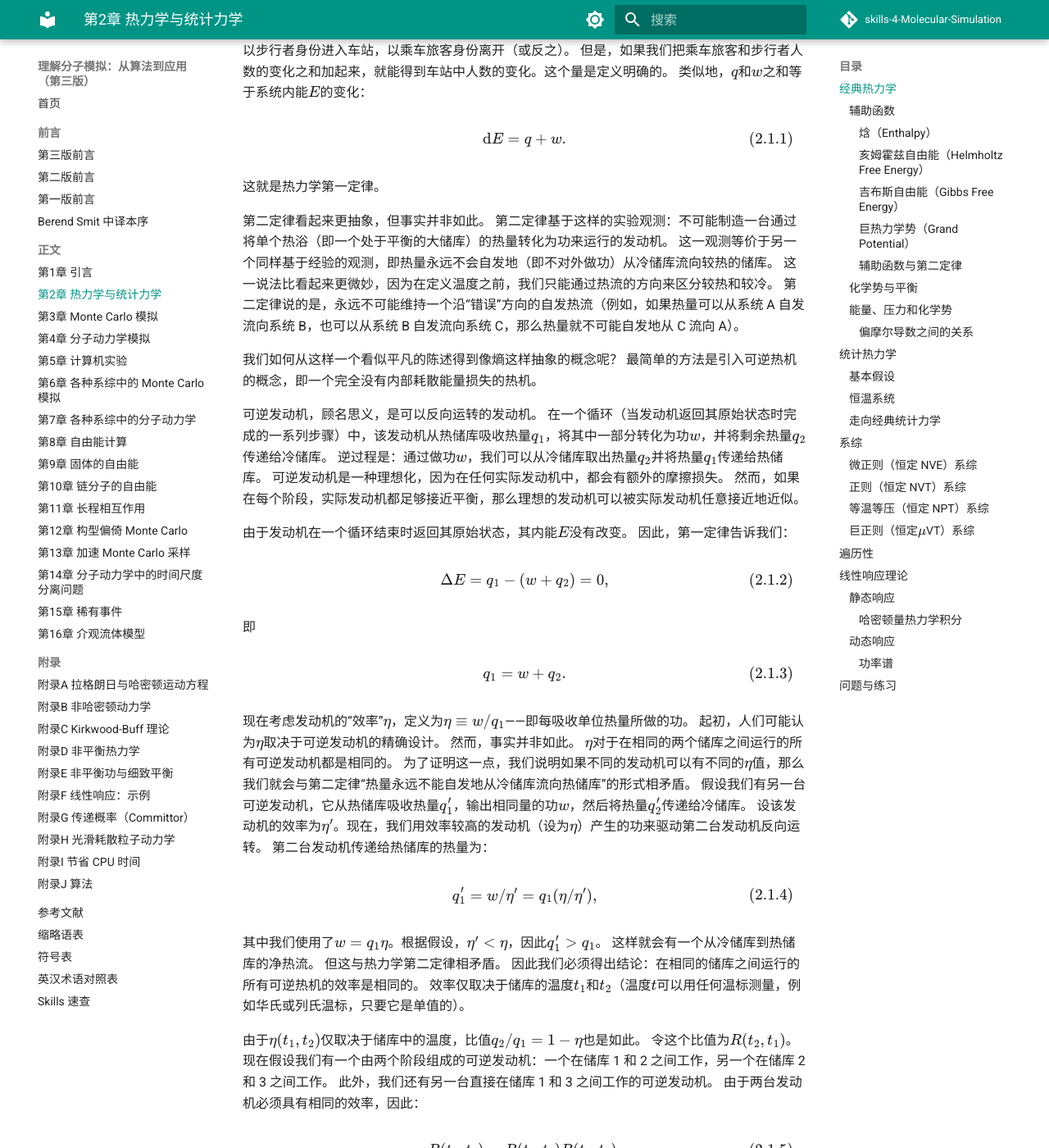
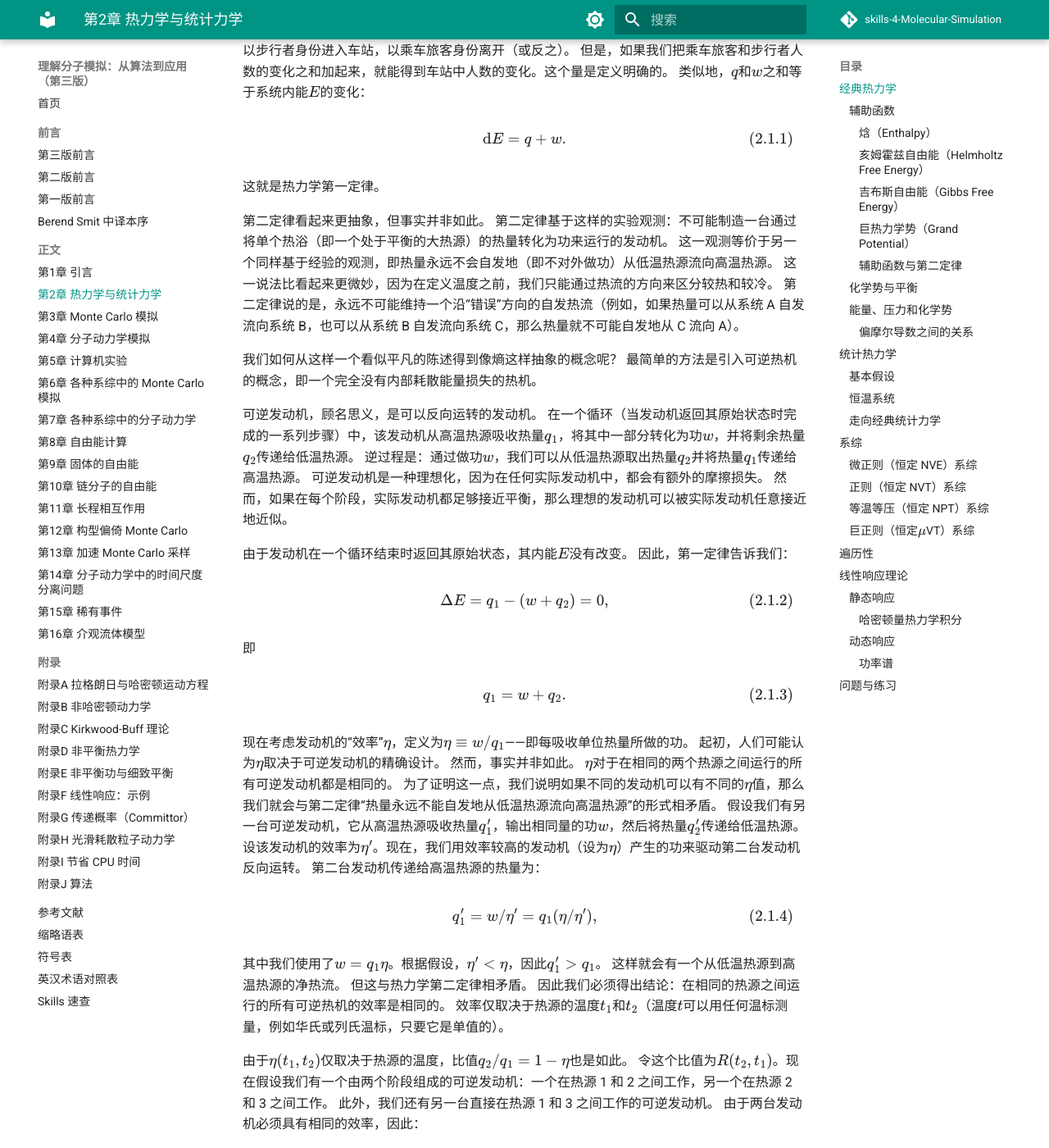
Before and after one commit to KASSARhahaha/skills-4-Molecular-Simulation, an MkDocs documentation site: the page built from docs/chapters/ch02-thermo-statmech.md, in a window 1280 px wide and 1400 px high, scrolled down 967 px. Shown: the whole window at 82% size. Built offline with MkDocs 1.6.1 and Material for MkDocs 9.7.7, drawn with Linux system fonts in a browser that asks for light colours; comment, search, counter and statistics services are not loaded; some of the changed text lies outside the part shown.

Commit message:
同步译稿：术语统一（热源/储库、时间步/时间步长）
对应译稿仓 ed029c2。第 2.1 节的 reservoir 是经典热力学的热源，
「冷储库/热储库」改「低温热源/高温热源」19 处；5 处「热库」按所指归入
热浴；time step 按"步子"与"步子大小"分出时间步/时间步长 13 处。
第 2.3 节起的 reservoir 仍作储库（另一个所指），57 处不动。

```diff
--- a/docs/chapters/ch02-thermo-statmech.md
+++ b/docs/chapters/ch02-thermo-statmech.md
@@ -42,8 +42,8 @@ $$
 这就是热力学第一定律。
 
 第二定律看起来更抽象，但事实并非如此。
-第二定律基于这样的实验观测：不可能制造一台通过将单个热浴（即一个处于平衡的大储库）的热量转化为功来运行的发动机。
-这一观测等价于另一个同样基于经验的观测，即热量永远不会自发地（即不对外做功）从冷储库流向较热的储库。
+第二定律基于这样的实验观测：不可能制造一台通过将单个热浴（即一个处于平衡的大热源）的热量转化为功来运行的发动机。
+这一观测等价于另一个同样基于经验的观测，即热量永远不会自发地（即不对外做功）从低温热源流向高温热源。
 这一说法比看起来更微妙，因为在定义温度之前，我们只能通过热流的方向来区分较热和较冷。
 第二定律说的是，永远不可能维持一个沿“错误”方向的自发热流（例如，如果热量可以从系统 A 自发流向系统 B，也可以从系统 B 自发流向系统 C，那么热量就不可能自发地从 C 流向 A）。
 
@@ -51,8 +51,8 @@ $$
 最简单的方法是引入可逆热机的概念，即一个完全没有内部耗散能量损失的热机。
 
 可逆发动机，顾名思义，是可以反向运转的发动机。
-在一个循环（当发动机返回其原始状态时完成的一系列步骤）中，该发动机从热储库吸收热量$q_1$，将其中一部分转化为功$w$，并将剩余热量$q_2$传递给冷储库。
-逆过程是：通过做功$w$，我们可以从冷储库取出热量$q_2$并将热量$q_1$传递给热储库。
+在一个循环（当发动机返回其原始状态时完成的一系列步骤）中，该发动机从高温热源吸收热量$q_1$，将其中一部分转化为功$w$，并将剩余热量$q_2$传递给低温热源。
+逆过程是：通过做功$w$，我们可以从低温热源取出热量$q_2$并将热量$q_1$传递给高温热源。
 可逆发动机是一种理想化，因为在任何实际发动机中，都会有额外的摩擦损失。
 然而，如果在每个阶段，实际发动机都足够接近平衡，那么理想的发动机可以被实际发动机任意接近地近似。
 
@@ -74,11 +74,11 @@ $$
 现在考虑发动机的“效率”$\eta$，定义为$\eta \equiv w/q_1$——即每吸收单位热量所做的功。
 起初，人们可能认为$\eta$取决于可逆发动机的精确设计。
 然而，事实并非如此。
-$\eta$对于在相同的两个储库之间运行的所有可逆发动机都是相同的。
-为了证明这一点，我们说明如果不同的发动机可以有不同的$\eta$值，那么我们就会与第二定律“热量永远不能自发地从冷储库流向热储库”的形式相矛盾。
-假设我们有另一台可逆发动机，它从热储库吸收热量$q'_1$，输出相同量的功$w$，然后将热量$q'_2$传递给冷储库。
+$\eta$对于在相同的两个热源之间运行的所有可逆发动机都是相同的。
+为了证明这一点，我们说明如果不同的发动机可以有不同的$\eta$值，那么我们就会与第二定律“热量永远不能自发地从低温热源流向高温热源”的形式相矛盾。
+假设我们有另一台可逆发动机，它从高温热源吸收热量$q'_1$，输出相同量的功$w$，然后将热量$q'_2$传递给低温热源。
 设该发动机的效率为$\eta'$。现在，我们用效率较高的发动机（设为$\eta$）产生的功来驱动第二台发动机反向运转。
-第二台发动机传递给热储库的热量为：
+第二台发动机传递给高温热源的热量为：
 
 $$
 q'_1 = w/\eta' = q_1(\eta/\eta'),
@@ -86,14 +86,14 @@ q'_1 = w/\eta' = q_1(\eta/\eta'),
 $$
 
 其中我们使用了$w = q_1 \eta$。根据假设，$\eta' < \eta$，因此$q'_1 > q_1$。
-这样就会有一个从冷储库到热储库的净热流。
+这样就会有一个从低温热源到高温热源的净热流。
 但这与热力学第二定律相矛盾。
-因此我们必须得出结论：在相同的储库之间运行的所有可逆热机的效率是相同的。
-效率仅取决于储库的温度$t_1$和$t_2$（温度$t$可以用任何温标测量，例如华氏或列氏温标，只要它是单值的）。
-
-由于$\eta(t_1, t_2)$仅取决于储库中的温度，比值$q_2/q_1 = 1 - \eta$也是如此。
-令这个比值为$R(t_2, t_1)$。现在假设我们有一个由两个阶段组成的可逆发动机：一个在储库 1 和 2 之间工作，另一个在储库 2 和 3 之间工作。
-此外，我们还有另一台直接在储库 1 和 3 之间工作的可逆发动机。
+因此我们必须得出结论：在相同的热源之间运行的所有可逆热机的效率是相同的。
+效率仅取决于热源的温度$t_1$和$t_2$（温度$t$可以用任何温标测量，例如华氏或列氏温标，只要它是单值的）。
+
+由于$\eta(t_1, t_2)$仅取决于热源的温度，比值$q_2/q_1 = 1 - \eta$也是如此。
+令这个比值为$R(t_2, t_1)$。现在假设我们有一个由两个阶段组成的可逆发动机：一个在热源 1 和 2 之间工作，另一个在热源 2 和 3 之间工作。
+此外，我们还有另一台直接在热源 1 和 3 之间工作的可逆发动机。
 由于两台发动机必须具有相同的效率，因此：
 
 $$
@@ -144,7 +144,7 @@ $$
 在热力学中，像$S$这样当我们使系统返回原始状态时不变的量，称为状态函数（state function）。
 我们不知道$S$是什么，但我们确实知道如何计算它的变化。
 在上面的例子中，$S$的变化由$\Delta S = (q_1/T_1) - (q_2/T_2) = 0$给出。
-一般而言，由于从温度为$T$的储库可逆地添加微小热量$\delta q_{\text{rev}}$引起的系统熵变为：
+一般而言，由于从温度为$T$的热源可逆地添加微小热量$\delta q_{\text{rev}}$引起的系统熵变为：
 
 $$
 \mathrm{d}S = \frac{\delta q_{\text{rev}}}{T}.
```
Also changed, not shown: docs/chapters/appE-non-eq-work.md (+3 -3 lines), docs/chapters/ch04-md.md (+1 -1 lines), docs/chapters/ch14-timescale.md (+6 -6 lines), docs/chapters/ch15-rare-events.md (+1 -1 lines), docs/chapters/ch16-mesoscopic.md (+2 -2 lines).
